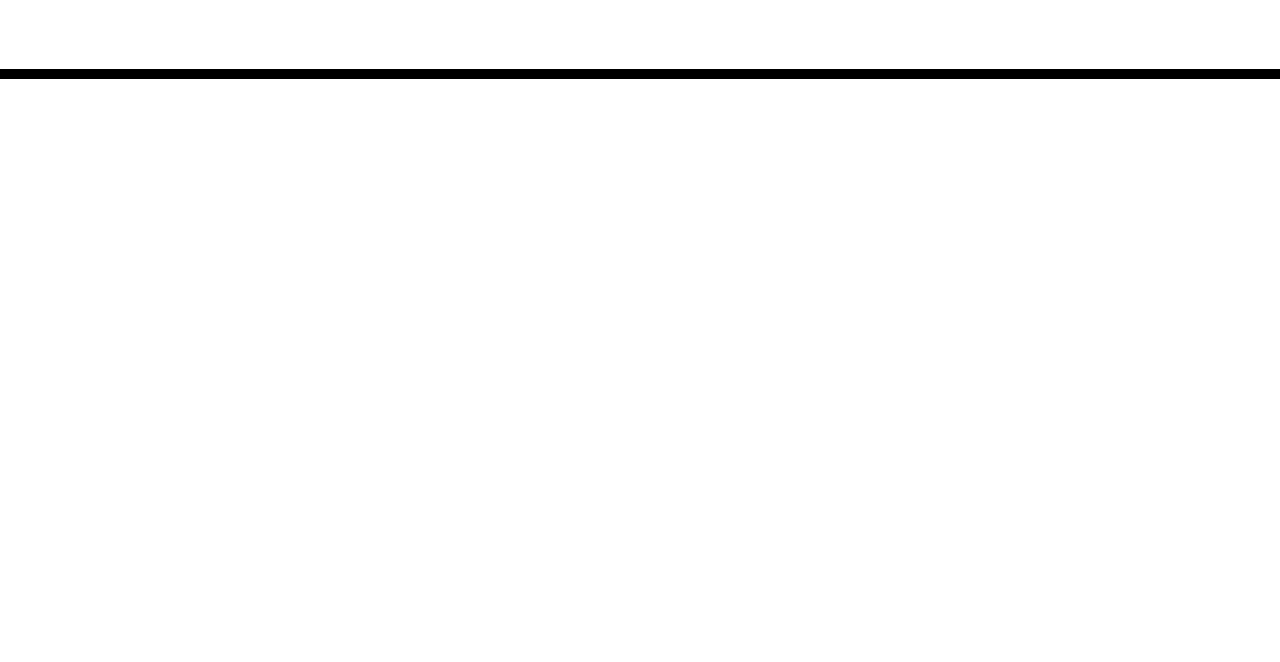
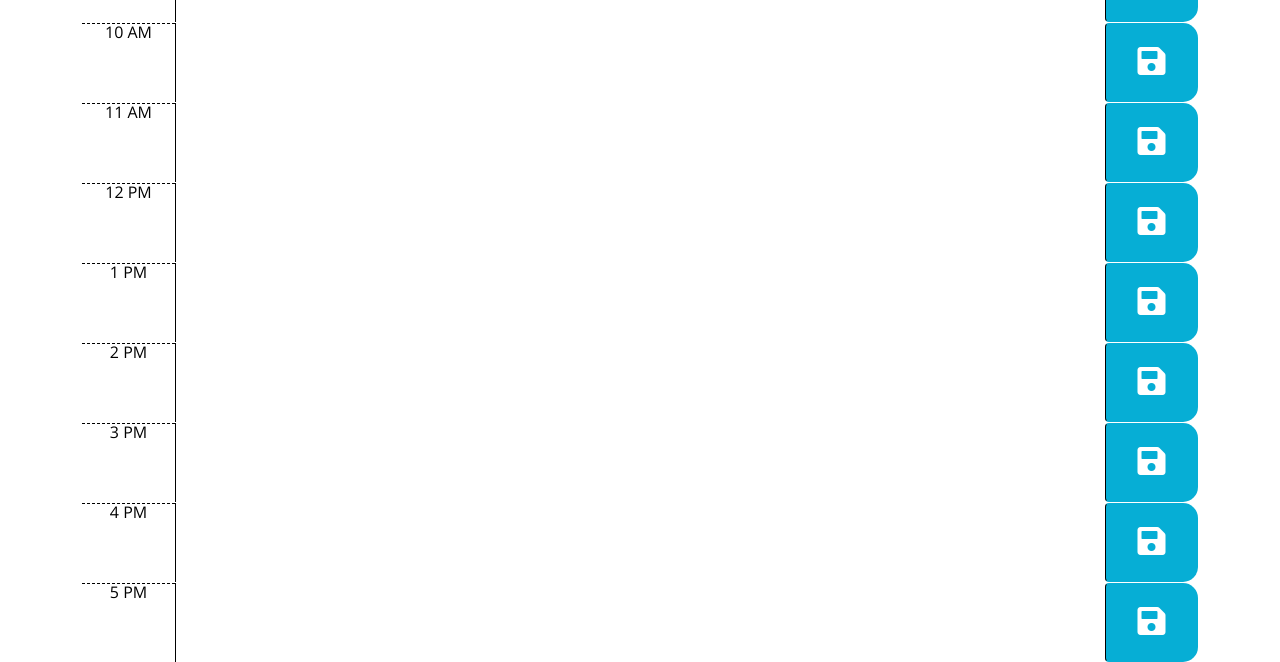
Before and after one commit to karizmatik215/05-Third-Party-APIs-Work-Day-Scheduler, a plain HTML site: page index.html in a window 1280 px wide. Shown: the part 189-851 px from the top of the page. Before the commit the page ends 800 px from the top, so only its background shows below. Drawn offline with nearby package versions, Linux system fonts and the light colour scheme.

Commit message:
updated bootstrap cdn version. added time blocks. removed moment for luxon.

```diff
--- a/index.html
+++ b/index.html
@@ -5,7 +5,9 @@
   <meta charset="UTF-8" />
   <meta name="viewport" content="width=device-width, initial-scale=1.0" />
   <meta http-equiv="X-UA-Compatible" content="ie=edge" />
-  <link rel="stylesheet" href="https://stackpath.bootstrapcdn.com/bootstrap/4.3.1/css/bootstrap.min.css" />
+  <!--Updated Bootstrap CSS CDN-->
+  <link href="https://cdn.jsdelivr.net/npm/bootstrap@5.0.0-beta1/dist/css/bootstrap.min.css" rel="stylesheet"
+    integrity="sha384-giJF6kkoqNQ00vy+HMDP7azOuL0xtbfIcaT9wjKHr8RbDVddVHyTfAAsrekwKmP1" crossorigin="anonymous">
   <link rel="stylesheet" href="https://use.fontawesome.com/releases/v5.8.1/css/all.css"
     integrity="sha384-50oBUHEmvpQ+1lW4y57PTFmhCaXp0ML5d60M1M7uH2+nqUivzIebhndOJK28anvf" crossorigin="anonymous" />
   <link href="https://fonts.googleapis.com/css?family=Open+Sans&display=swap" rel="stylesheet" />
@@ -21,10 +23,58 @@
   </header>
   <div class="container">
     <!-- Timeblocks go here -->
-  </div>
+    <div class="container">
+      <div id="" class="row time-block">
+        <div class="col-sm-1 hour">9 AM</div>
+        <textarea class="col-sm-10 description"></textarea>
+        <button class="col-sm-1 saveBtn btn"><i class="fas fa-save fa-2x"></i></button>
+      </div>
+      <div id="" class="row time-block">
+        <div class="col-sm-1 hour">10 AM</div>
+        <textarea class="col-sm-10 description"></textarea>
+        <button class="col-sm-1 saveBtn btn"><i class="fas fa-save fa-2x"></i></button>
+      </div>
+      <div id="" class="row time-block">
+        <div class="col-sm-1 hour">11 AM</div>
+        <textarea class="col-sm-10 description"></textarea>
+        <button class="col-sm-1 saveBtn btn"><i class="fas fa-save fa-2x"></i></button>
+      </div>
+      <div id="" class="row time-block">
+        <div class="col-sm-1 hour">12 PM</div>
+        <textarea class="col-sm-10 description"></textarea>
+        <button class="col-sm-1 saveBtn btn"><i class="fas fa-save fa-2x"></i></button>
+      </div>
+      <div id="" class="row time-block">
+        <div class="col-sm-1 hour">1 PM</div>
+        <textarea class="col-sm-10 description"></textarea>
+        <button class="col-sm-1 saveBtn btn"><i class="fas fa-save fa-2x"></i></button>
+      </div>
+      <div id="" class="row time-block">
+        <div class="col-sm-1 hour">2 PM</div>
+        <textarea class="col-sm-10 description"></textarea>
+        <button class="col-sm-1 saveBtn btn"><i class="fas fa-save fa-2x"></i></button>
+      </div>
+      <div id="" class="row time-block">
+        <div class="col-sm-1 hour">3 PM</div>
+        <textarea class="col-sm-10 description"></textarea>
+        <button class="col-sm-1 saveBtn btn"><i class="fas fa-save fa-2x"></i></button>
+      </div>
+      <div id="" class="row time-block">
+        <div class="col-sm-1 hour">4 PM</div>
+        <textarea class="col-sm-10 description"></textarea>
+        <button class="col-sm-1 saveBtn btn"><i class="fas fa-save fa-2x"></i></button>
+      </div>
+      <div id="" class="row time-block">
+        <div class="col-sm-1 hour">5 PM</div>
+        <textarea class="col-sm-10 description"></textarea>
+        <button class="col-sm-1 saveBtn btn"><i class="fas fa-save fa-2x"></i></button>
+      </div>
+    </div>
 
-  <script src="https://cdnjs.cloudflare.com/ajax/libs/jquery/3.2.1/jquery.min.js"></script>
-  <script src="https://cdnjs.cloudflare.com/ajax/libs/moment.js/2.24.0/moment.min.js"></script>
+  <script src="script.js"></script>
+  <script src="https://ajax.googleapis.com/ajax/libs/jquery/3.5.1/jquery.min.js"></script>
+  <!--Changed from Moment to Luxon for time-->
+  <script src="https://cdn.jsdelivr.net/npm/luxon@1.25.0/build/global/luxon.min.js"></script>
 </body>
 
 </html>
```
